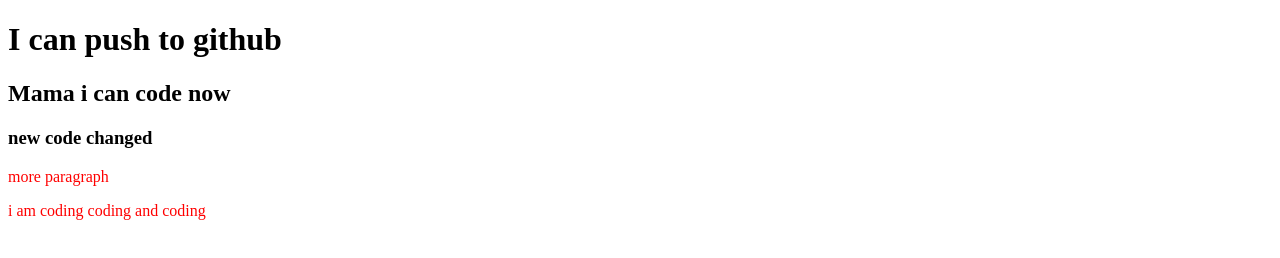
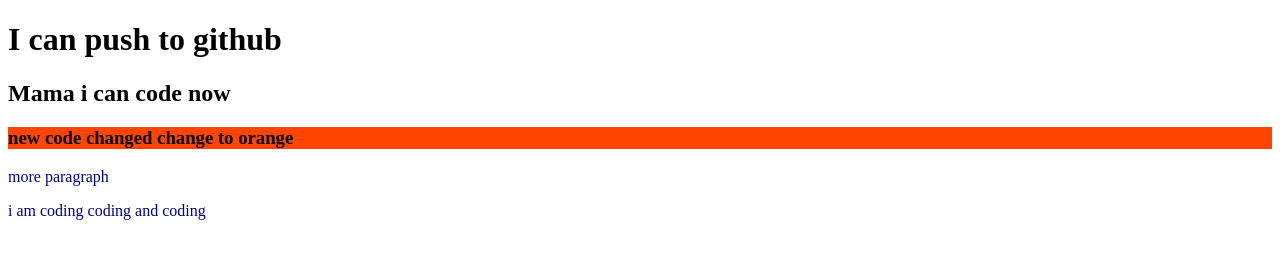
Before and after one commit to jabedjaharan/my-second-repo, a plain HTML site: page index.html in a window 1280 px wide. Drawn offline with Linux system fonts and the light colour scheme.

Commit message:
make orange

```diff
--- a/index.html
+++ b/index.html
@@ -10,7 +10,7 @@
 <body>
     <h1>I can push to github</h1>
     <h2>Mama i can code now</h2>
-    <h3>new code changed</h3>
+    <h3>new code changed change to orange</h3>
     <p>more paragraph</p>
     <p>i am coding coding and coding </p>
 </body>
--- a/style.css
+++ b/style.css
@@ -1,3 +1,6 @@
 p{
-    color: red;
+    color: navy;
 }
+h3{
+    background-color: orangered;
+}
```
